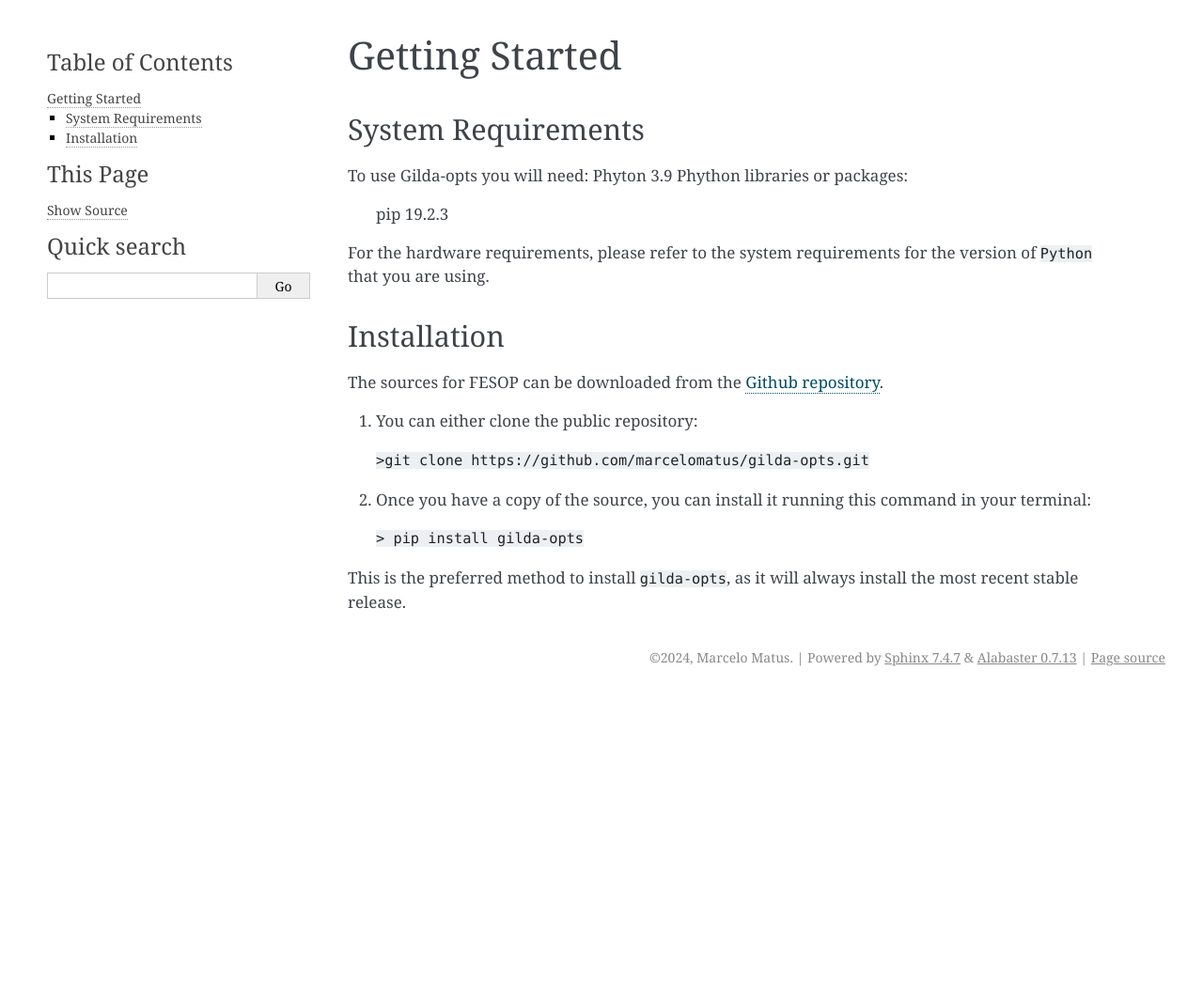
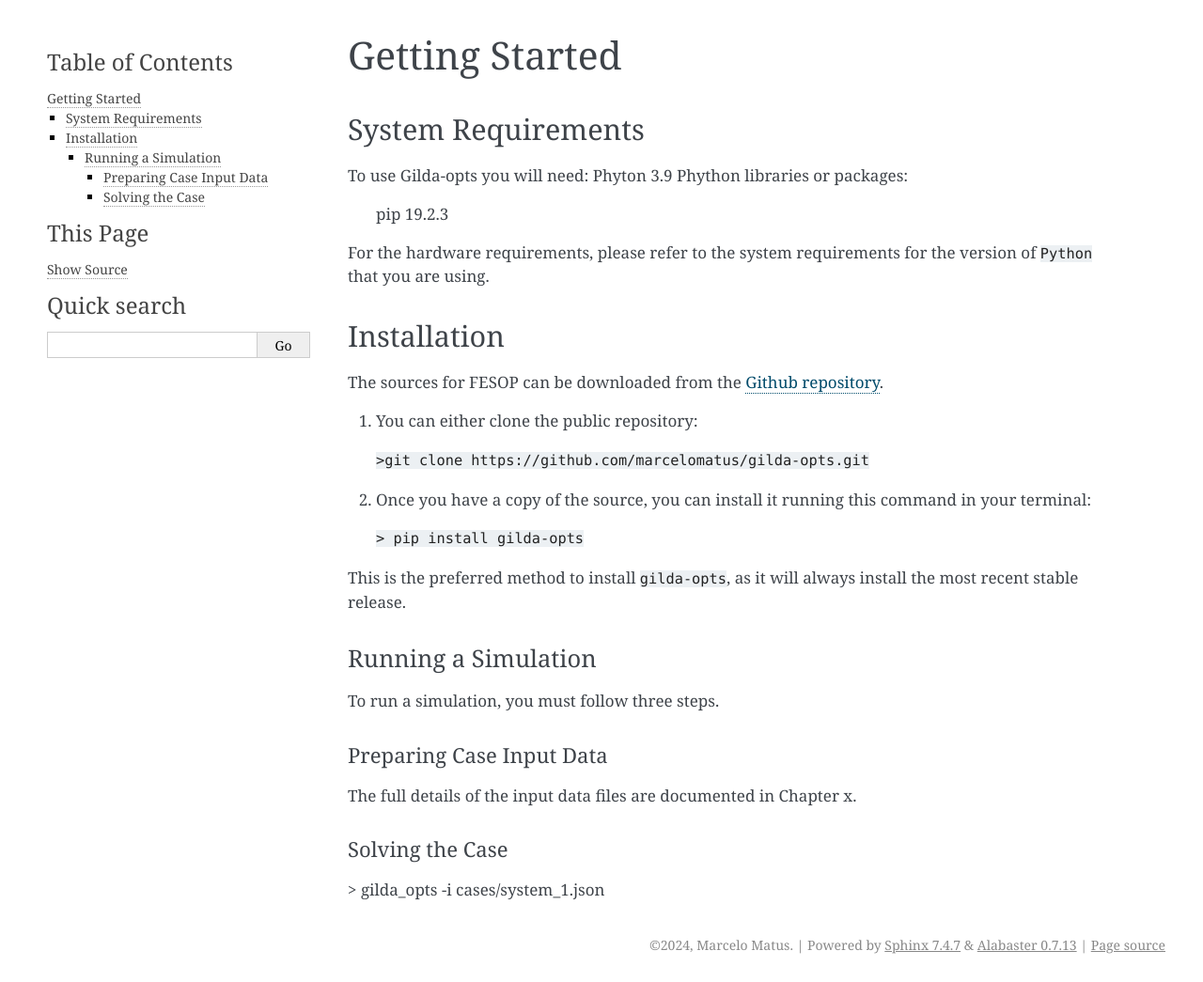
Before and after one commit to marcelomatus/gilda-opts, a Sphinx documentation site: the page built from docs/GettingStarted.rst, in a window 1280 px wide. Shown: the whole page at 94% size. Built offline with Sphinx 7.4.7, drawn with Linux system fonts in a browser that asks for light colours; pages that are not in the unit, such as notebooks, are missing from menus; before the commit the page ends 900 px from its top, so only the background shows below that.

Commit message:
Update GettingStarted.rst

```diff
--- a/docs/GettingStarted.rst
+++ b/docs/GettingStarted.rst
@@ -1,6 +1,6 @@
-===============
+***************
 Getting Started
-===============
+***************
 
 System Requirements
 ===================
@@ -27,4 +27,18 @@ The sources for FESOP can be downloaded from the `Github repository`_.
 
 This is the preferred method to install ``gilda-opts``, as it will always install the most recent stable release.
 
+Running a Simulation
+--------------------
+To run a simulation, you must follow three steps.
+
+Preparing Case Input Data
+^^^^^^^^^^^^^^^^^^^^^^^^^
+The full details of the input data files are documented in Chapter x.
+
+Solving the Case
+^^^^^^^^^^^^^^^^
+
+> gilda_opts -i cases/system_1.json
+
+
 .. _Github repository: https://github.com/marcelomatus/gilda-opts
```
